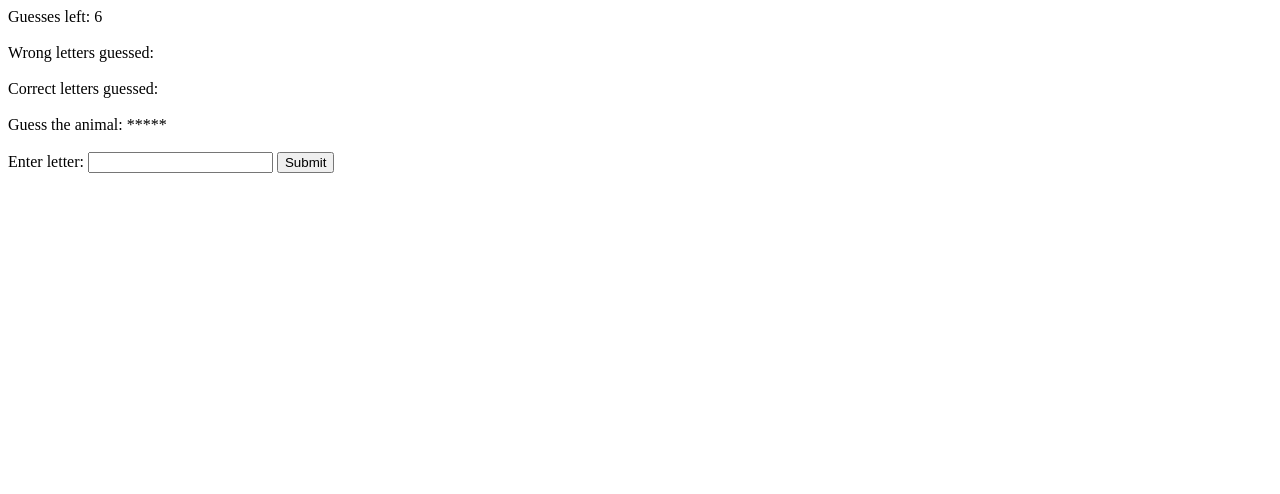
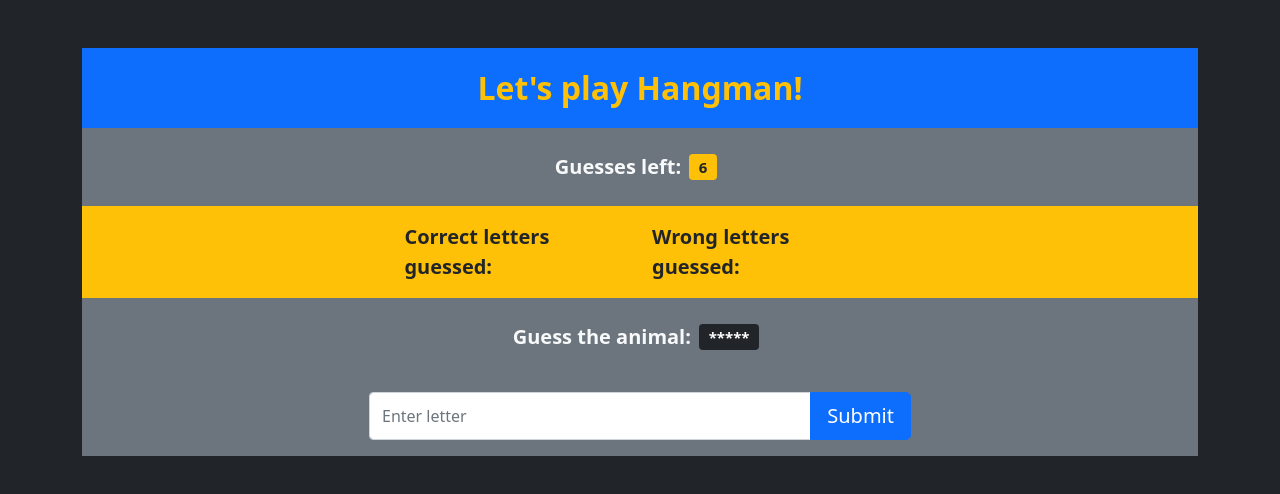
Before and after one commit to carriver/hangman-game, a plain HTML site: page index.html in a window 1280 px wide. Drawn offline with nearby package versions, Linux system fonts and the light colour scheme.

Commit message:
Implemented styling using Bootstrap 5

```diff
--- a/app.js
+++ b/app.js
@@ -26,6 +26,11 @@ app.controller('ctrl', ($scope, $timeout) => {
     }
 
     $scope.letterSubmitted = () => {
+        if ($scope.input.letter.length == 0) {
+            $scope.input.letter = '';
+            return;
+        }
+
         for (let index = 0; index < $scope.wrongLettersSubmitted.length; index++) {
             if ($scope.wrongLettersSubmitted[index].toUpperCase()
                 == $scope.input.letter.toUpperCase()){
--- a/index.html
+++ b/index.html
@@ -4,35 +4,67 @@
     <meta charset="UTF-8">
     <meta http-equiv="X-UA-Compatible" content="IE=edge">
     <meta name="viewport" content="width=device-width, initial-scale=1.0">
-    <title>Hangman Game</title>
+
+    <link href="https://cdn.jsdelivr.net/npm/bootstrap@5.1.3/dist/css/bootstrap.min.css" rel="stylesheet" integrity="sha384-1BmE4kWBq78iYhFldvKuhfTAU6auU8tT94WrHftjDbrCEXSU1oBoqyl2QvZ6jIW3" crossorigin="anonymous">
+    <link rel="stylesheet" href="style.css">
     <script src="https://ajax.googleapis.com/ajax/libs/angularjs/1.8.2/angular.min.js"></script>
     <script src="app.js"></script>
+    <title>Hangman Game</title>
 </head>
 
-<body>
-    <div>
-        <span>Guesses left: {{guesses}}</span>
-        <br><br>
-        <span>Wrong letters guessed:
-            <span ng-repeat="letter in wrongLettersSubmitted">
-                {{letter}}
-            </span>
-        </span>
-        <br><br>
-        <span>Correct letters guessed:
-            <span ng-repeat="letter in correctLettersSubmitted">
-                {{letter}}
-            </span>
-        </span>
-        <br><br>
-        <span>Guess the animal: {{displayWord}}</span>
-        <br><br>
+<body ng-cloak class="bg-dark text-light fw-bold">
+    <div class="container mt-5">
+
+        <div class="container p-3 fs-2 text-warning fw-bolder  bg-primary d-md-flex justify-content-center align-items-center">
+            Let's play Hangman!
+        </div>
+
+        <div class="container p-4 fs-5 bg-secondary d-md-flex justify-content-center align-items-center">
+            Guesses left:
+            <span class="badge text-dark bg-warning mx-2">{{guesses}}</span>
+        </div>
+
+        <div class="container p-3 fs-5 bg-warning text-dark d-md-flex justify-content-center align-items-center">
+            <div class="row">
+                <div class="col pe-5">Correct letters guessed:
+                    <br>
+                    <div class="badge bg-dark m-1 fs-6" ng-repeat="letter in correctLettersSubmitted">
+                        {{letter}}
+                    </div>
+                </div>
+                <div class="col pe-5">Wrong letters<br>guessed:
+                    <br>
+                    <div class="badge bg-dark m-1 fs-6" ng-repeat="letter in wrongLettersSubmitted">
+                        {{letter}}
+                    </div>
+                </div>
+            </div>
+        </div>
+
+        <div class="container p-4 fs-5 bg-secondary d-md-flex justify-content-center align-items-center">
+            Guess the animal:
+            <span class="badge bg-dark mx-2">{{displayWord}}</span>
+        </div>
+
+        <div class="container p-3 bg-secondary d-md-flex justify-content-center align-items-center">
+            <div class="input-group halfw">
+                <input
+                type ="text"
+                name="guess"
+                ng-model="input.letter"
+                maxlength="1"
+                class="form-control"
+                placeholder="Enter letter"
+                >
+                <button
+                class="btn btn-primary btn-lg"
+                type="button"
+                ng-click="letterSubmitted()"
+                >Submit</button>
+            </div>
+        </div>
     </div>
 
-    <div>
-        <span>Enter letter:</span>
-        <input type ="text" name="guess" ng-model="input.letter" maxlength="1">
-        <button ng-click="letterSubmitted()">Submit</button>
-    </div>
+    <script src="https://cdn.jsdelivr.net/npm/bootstrap@5.1.3/dist/js/bootstrap.bundle.min.js" integrity="sha384-ka7Sk0Gln4gmtz2MlQnikT1wXgYsOg+OMhuP+IlRH9sENBO0LRn5q+8nbTov4+1p" crossorigin="anonymous"></script>
 </body>
 </html>
--- /dev/null
+++ b/style.css
@@ -0,0 +1,7 @@
+/* Change input width to half the size on large screens */
+
+@media (min-width: 768px) {
+  .halfw {
+    width: 50%;
+  }
+}
```
